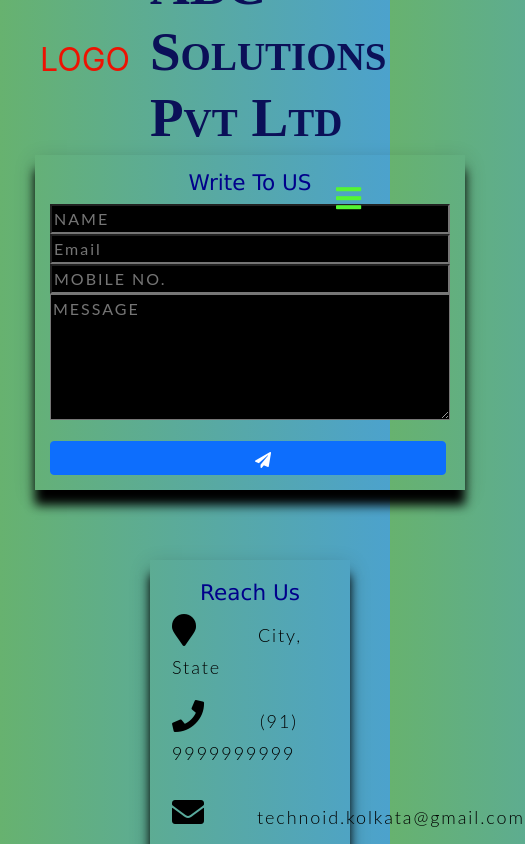
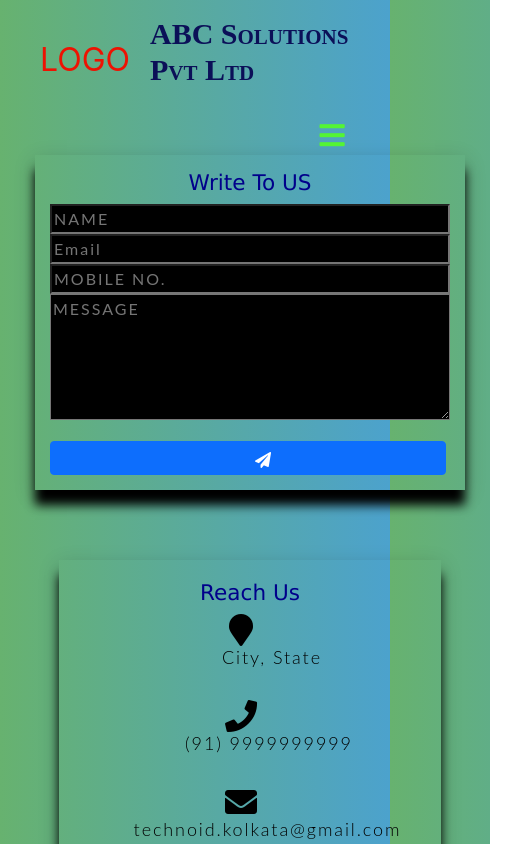
Before and after one commit to technoid2023/business, a React (Create React App) app: page /contact in a window 390 px wide. Shown: the top 844 px of the page, 525 px wide, since content can reach past the window. Built offline with nearby package versions, Linux system fonts and the light colour scheme.

Commit message:
added responsive at home and contactUs page

```diff
--- a/src/component/Contactus.jsx
+++ b/src/component/Contactus.jsx
@@ -91,8 +91,10 @@ const Contactus = () => {
             </form>
             <div><Toaster/></div>
           </div>
+
+
           {/* Left contact page */}
-          <div className="direct-contact-container">
+        <div className="direct-contact-container">
           <h4 class='text'>Reach Us</h4>
             <ul className="contact-list">
               <li className="list-item">
--- a/src/component/Home.jsx
+++ b/src/component/Home.jsx
@@ -103,9 +103,8 @@ const Home = () => {
             <div id="slider">
               <figure>
                 <img src="assests\service1.jpg" alt="" />
-                <img src="assests\service2.jpg" alt="" />
                 <img src="assests\service3.jpg" alt="" />
-                <img src="assests\service3.jpg" alt="" />
+
               </figure>
             </div>
           </div>
@@ -115,8 +114,7 @@ const Home = () => {
               <figure>
                 <img src="assests\company1.jpg" alt="" />
                 <img src="assests\company2.jpg" alt="" />
-                <img src="assests\company2.jpg" alt="" />
-                <img src="assests\company3.jpg" alt="" />
+
               </figure>
             </div>
           </div>
@@ -128,8 +126,7 @@ const Home = () => {
               <figure>
                 <img src="assests\crt1.jpg" alt="" />
                 <img src="assests\crt2.jpg" alt="" />
-                <img src="assests\crt1.jpg" alt="" />
-                <img src="assests\crt2.jpg"      alt="" />
+
               </figure>
             </div>
           </div>
--- a/src/css/contactus.css
+++ b/src/css/contactus.css
@@ -229,7 +229,7 @@
 
     .direct-contact-container {
       margin-top: 60px;
-      max-width: 300px;
+      max-width: 200px;
     }
     .social-media-list li {
       height: 60px;
@@ -286,3 +286,40 @@
       width: 99%;
     }
   }
+  @media screen and (max-width: 840px) {
+    .direct-contact-container {
+      max-width: 100%;
+    }
+
+    .contact-list li,
+    .social-media-list li {
+      text-align: center;
+      margin-bottom: 20px;
+    }
+
+    .contact-text {
+      display: block;
+    }
+  }
+  @media screen and (max-width: 768px) {
+    .direct-contact-container {
+      max-width: 100%;
+    }
+
+    .contact-list li,
+    .social-media-list li {
+      text-align: center;
+      margin-bottom: 20px;
+    }
+
+    .contact-text {
+      display: block;
+    }
+  }
+
+  @media screen and (max-width: 480px) {
+    .contact-list li,
+    .social-media-list li {
+      margin-bottom: 10px;
+    }
+  }
--- a/src/css/nav.css
+++ b/src/css/nav.css
@@ -11,19 +11,19 @@ header {
 .headText{
 font-family: cursive;
 font-style: initial;
-font-size: 50%;
-font-weight: bolder;
+font-size: 20%;
+font-weight: bold;
 font-variant: small-caps;
 
 
 }
 .company-info {
-  font-size: 50px;
+  font-size: 30px;
   margin-left: 20px;
 }
 
 .company-info h2 {
-  font-size: 55px;
+  font-size: 30px;
   margin: 0;
   font-weight: bolder;
   color: rgb(11, 16, 88);
```
Also changed, not shown: src/css/home.css (line endings or trailing spaces).
